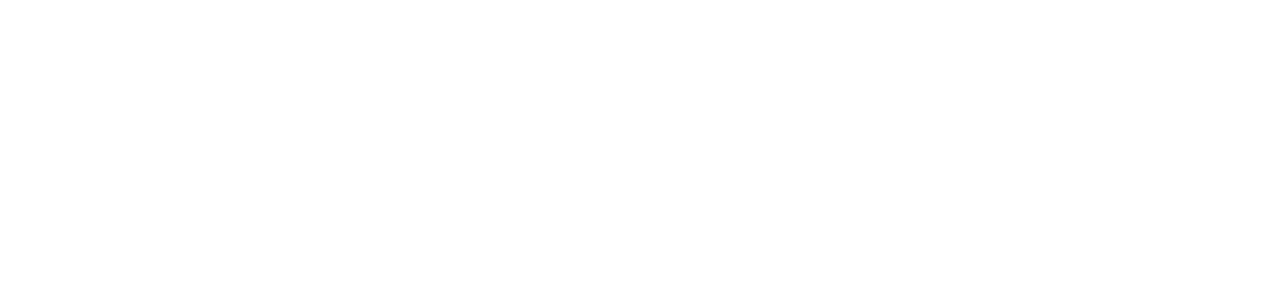
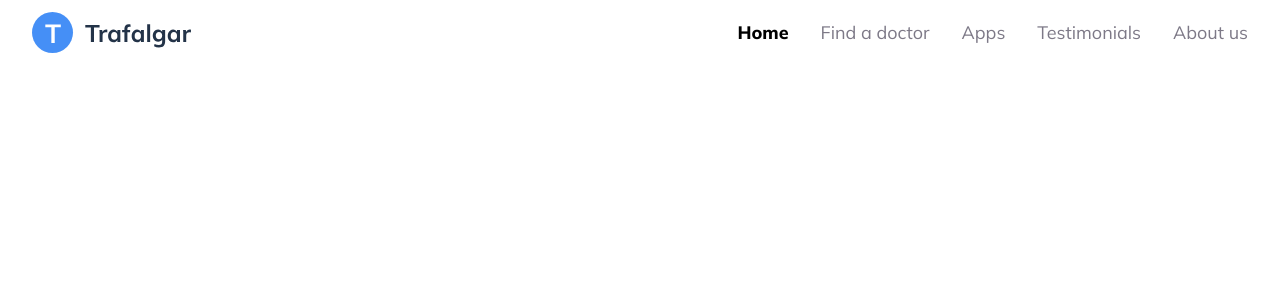
Before and after one commit to pedrodruviaro/trafalgar-landing-page, a React (Create React App) app: page / in a window 1280 px wide. Shown: the top 300 px of the page. Built offline with nearby package versions, Linux system fonts and the light colour scheme.

Commit message:
concluido header

```diff
--- a/src/App.jsx
+++ b/src/App.jsx
@@ -1,5 +1,6 @@
 import React from "react";
+import { Header } from "./components/Header";
 
 export const App = () => {
-    return <div></div>;
+    return <Header />;
 };
--- /dev/null
+++ b/src/components/Header/index.jsx
@@ -0,0 +1,28 @@
+import React, { useState } from "react";
+import { Container, Hamburger, NavLink } from "./styles.jsx";
+
+const links = ["Home", "Find a doctor", "Apps", "Testimonials", "About us"];
+
+export const Header = () => {
+    const [navbarActive, setNavbarActive] = useState(false);
+
+    return (
+        <Container active={navbarActive}>
+            <div>
+                <img src="/assets/logo.svg" alt="Trafalgar" />
+            </div>
+            <nav>
+                {links.map((link) => (
+                    <NavLink key={link}>{link}</NavLink>
+                ))}
+            </nav>
+
+            <Hamburger
+                active={navbarActive}
+                onClick={() => setNavbarActive(!navbarActive)}
+            >
+                <div></div>
+            </Hamburger>
+        </Container>
+    );
+};
--- /dev/null
+++ b/src/components/Header/styles.jsx
@@ -0,0 +1,123 @@
+import styled, { css } from "styled-components";
+
+export const Container = styled.header`
+    display: flex;
+    align-items: center;
+    justify-content: space-between;
+    height: 4rem;
+    padding-inline: 2rem;
+
+    position: relative;
+
+    max-width: 80rem;
+    margin-inline: auto;
+
+    nav {
+        display: flex;
+        align-items: center;
+        gap: 2rem;
+    }
+
+    @media screen and (max-width: 800px) {
+        nav {
+            position: fixed;
+
+            top: 4rem;
+            right: 2rem;
+
+            display: grid;
+            gap: 1rem;
+            padding: 1rem;
+
+            background-color: ${(props) => props.theme.blue};
+
+            transition: transform 200ms ease-in-out;
+
+            transform: scale(0);
+            transform-origin: top right;
+
+            ${(props) =>
+                props.active &&
+                css`
+                    transform: scale(1);
+                `}
+
+            a {
+                color: ${(props) => props.theme.light};
+                font-weight: 500;
+            }
+        }
+    }
+`;
+
+export const NavLink = styled.a`
+    font-size: 1.125rem;
+
+    /* mockup */
+    &:first-child {
+        font-weight: 800;
+        color: ${(props) => props.theme.dark};
+    }
+
+    ${(props) =>
+        props.active &&
+        css`
+            font-weight: 800;
+            color: ${(props) => props.theme.dark};
+        `}
+`;
+
+export const Hamburger = styled.div`
+    gap: 0.25rem;
+
+    display: none;
+
+    @media screen and (max-width: 800px) {
+        display: grid;
+    }
+
+    &::before {
+        content: "";
+        background-color: ${(props) => props.theme.dark};
+        width: 25px;
+        height: 2px;
+        display: block;
+        position: relative;
+        transition: transform 200ms ease-in-out;
+    }
+
+    &::after {
+        content: "";
+        background-color: ${(props) => props.theme.dark};
+        width: 25px;
+        height: 2px;
+        display: block;
+        position: relative;
+        transition: transform 200ms ease-in-out;
+    }
+
+    div {
+        display: grid;
+        background-color: ${(props) => props.theme.dark};
+        width: 25px;
+        height: 2px;
+    }
+
+    ${(props) =>
+        props.active &&
+        css`
+            &::before {
+                transform: rotate(45deg);
+                top: 4px;
+            }
+
+            &::after {
+                transform: rotate(-45deg);
+                bottom: 2px;
+            }
+
+            div {
+                display: none;
+            }
+        `}
+`;
```
